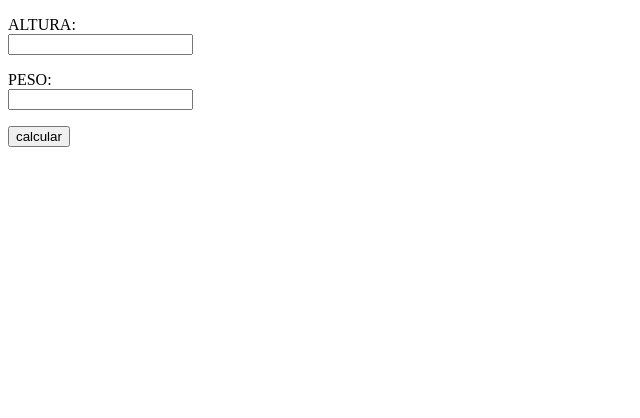
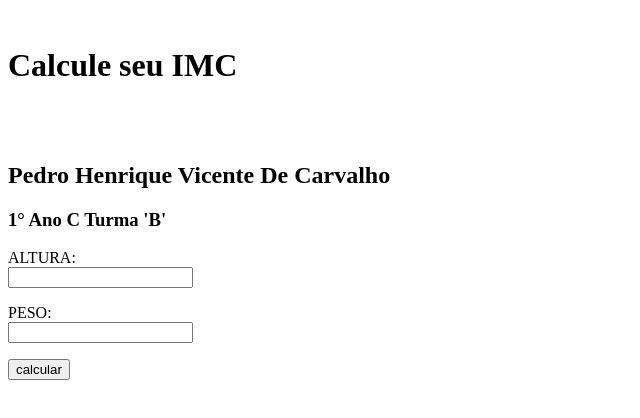
Before and after one commit to pedro57597/Calculadora-De-PA-, a plain HTML site: page IMC/index.html in a window 1280 px wide. Shown: the whole page, without its empty margins (0-640 px from the left). Drawn offline with Linux system fonts and the light colour scheme.

Commit message:
atualização

```diff
--- a/IMC/index.html
+++ b/IMC/index.html
@@ -7,6 +7,13 @@
     <title>IMC</title>
 </head>
 <body>
+    <div class="fundo">
+        <br>
+    <h1>Calcule seu IMC </h1>
+    <br>
+    <br>
+    <h2>Pedro Henrique Vicente De Carvalho</h2>
+    <h3>1° Ano C                 Turma 'B'</h3>
     <form name="imcForm" id="imcForm" action="">
         <p>
             ALTURA: <br>
```
Also changed, not shown: 1° calculadora/index.html (+7 -0 lines), mostrar MAIS-MENOS/index.html (+7 -0 lines).
